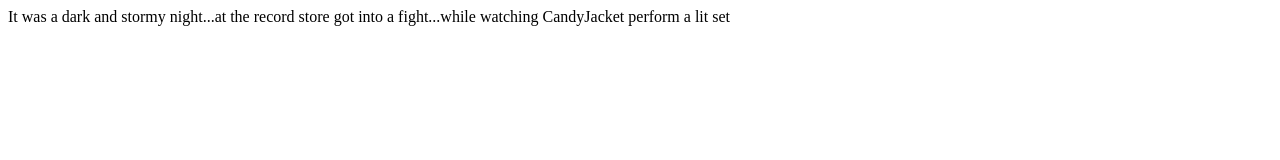
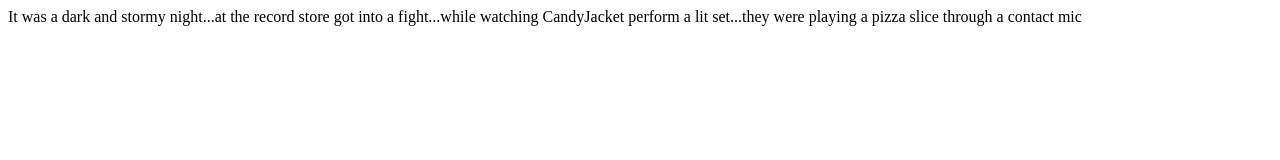
Before and after one commit to kyalami321/silver-succotash, a plain HTML site: page index.html in a window 1280 px wide. Drawn offline with Linux system fonts and the light colour scheme.

Commit message:
added another one

```diff
--- a/index.html
+++ b/index.html
@@ -1,6 +1,6 @@
 <html>
   <body>
-    <p>It was a dark and stormy night...at the record store got into a fight...while watching CandyJacket perform a lit set
+    <p>It was a dark and stormy night...at the record store got into a fight...while watching CandyJacket perform a lit set...they were playing a pizza slice through a contact mic
 
     </p>
   </body>
```
